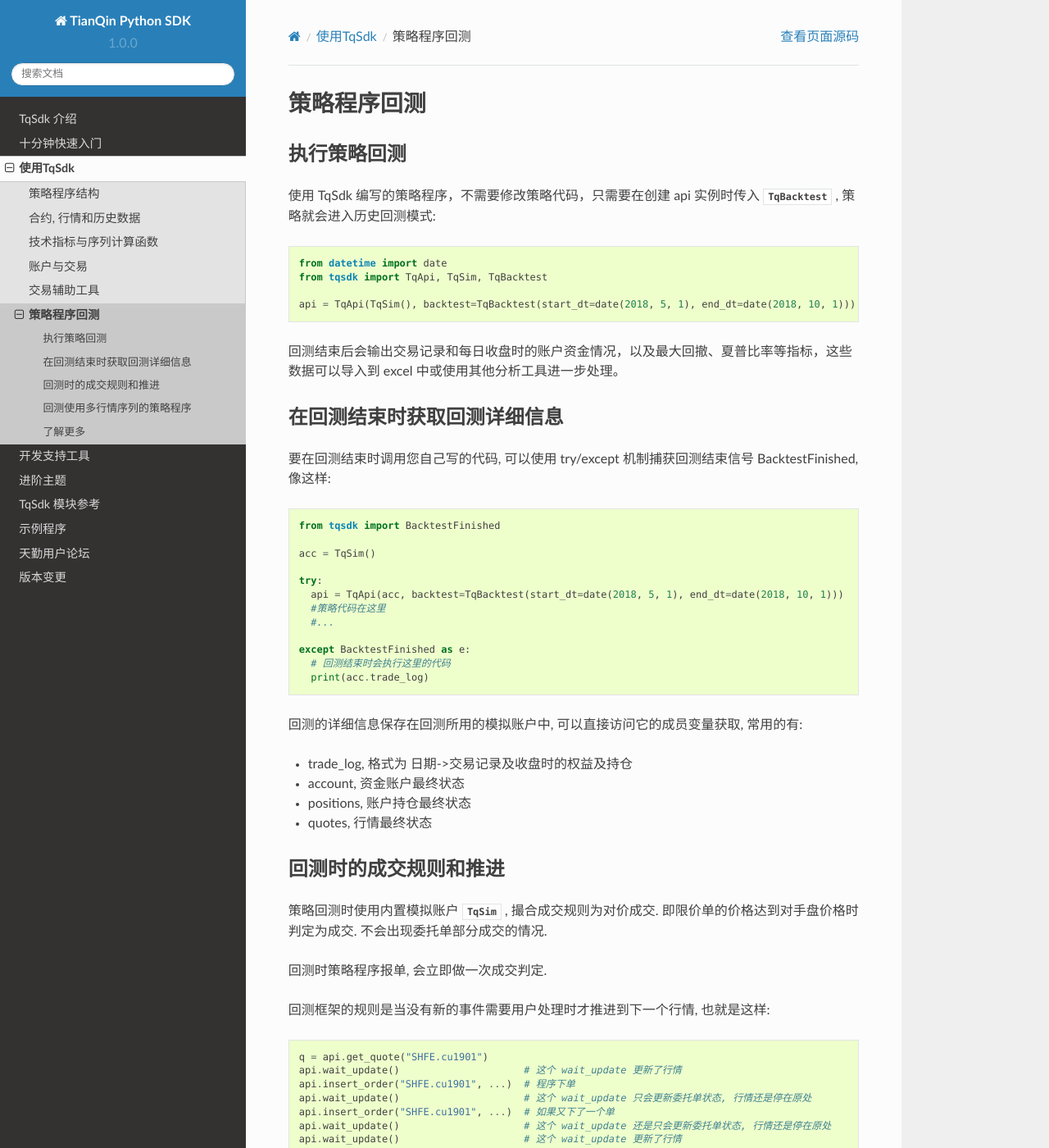
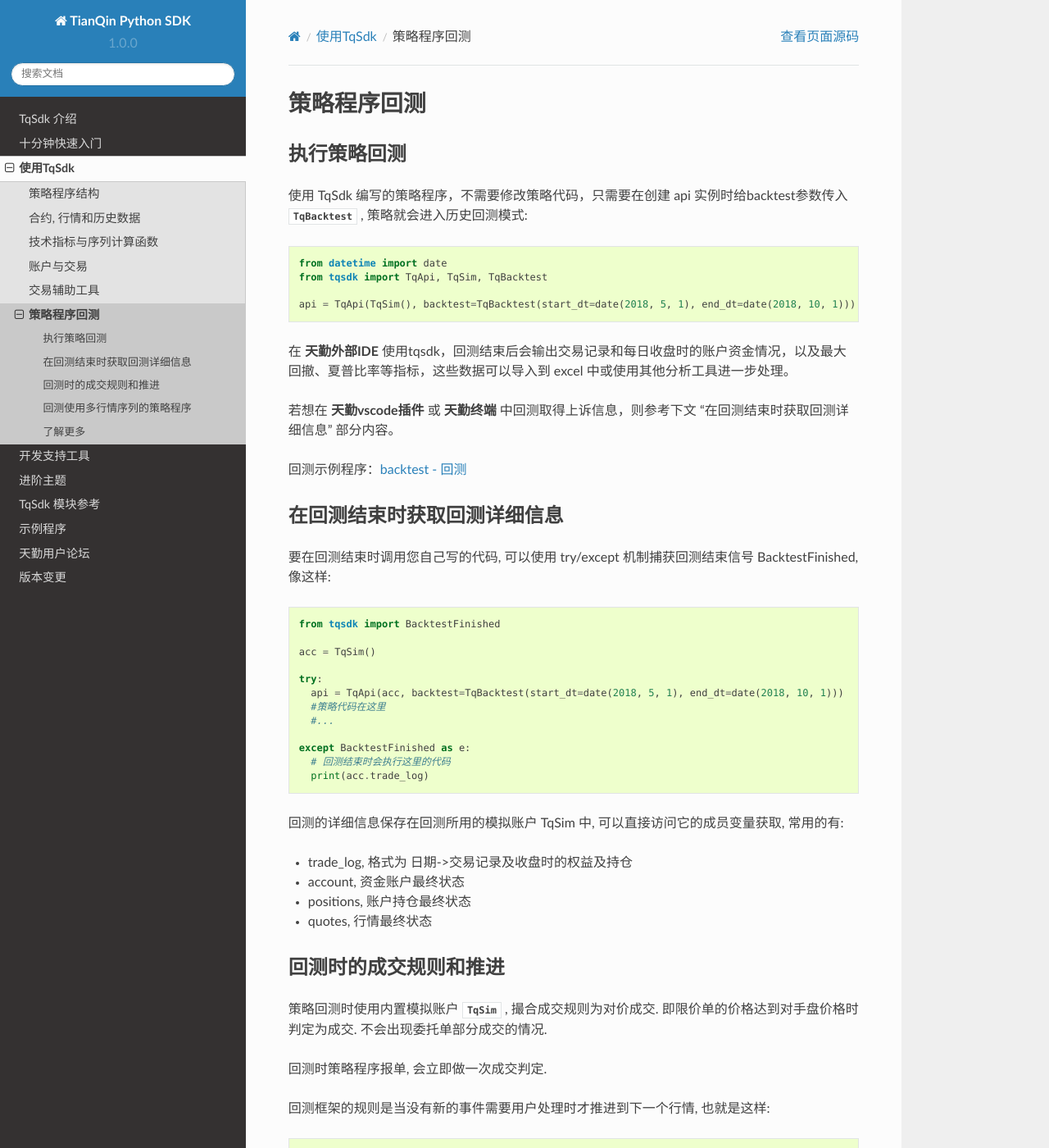
Before and after one commit to shinnytech/tqsdk-python, a Sphinx documentation site: the page built from doc/usage/backtest.rst, in a window 1280 px wide and 1400 px high. Shown: the whole window at 82% size. Built offline with Sphinx 7.4.7 and the Read the Docs theme 2.0.0, drawn with Linux system fonts in a browser that asks for light colours; comment, search, counter and statistics services are not loaded.

Commit message:
文档: 优化文档

```diff
--- a/doc/advanced/multi_strategy.rst
+++ b/doc/advanced/multi_strategy.rst
@@ -173,4 +173,4 @@
 * 用户需熟练掌握 asyncio 异步编程, 学习成本高
 
 
-example 中的 gridtrading_async.py 就是一个完全按异步框架实现的网格交易策略. 有意学习的同学可以与 gridtrading.py 对比一下
+example 中的 `gridtrading_async.py <https://github.com/shinnytech/tqsdk-python/blob/master/tqsdk/demo/example/gridtrading_async.py>`_ 就是一个完全按异步框架实现的网格交易策略. 有意学习的同学可以与 gridtrading.py 对比一下
--- a/doc/demo/index.rst
+++ b/doc/demo/index.rst
@@ -16,6 +16,7 @@
     tutorial/t70.rst
     tutorial/t71.rst
     tutorial/t80.rst
+    tutorial/backtest.rst
 
 
 交易策略
--- a/doc/usage/backtest.rst
+++ b/doc/usage/backtest.rst
@@ -5,14 +5,18 @@
 
 执行策略回测
 -------------------------------------------------
-使用 TqSdk 编写的策略程序，不需要修改策略代码，只需要在创建 api 实例时传入 :py:class:`~tqsdk.backtest.TqBacktest` , 策略就会进入历史回测模式::
+使用 TqSdk 编写的策略程序，不需要修改策略代码，只需要在创建 api 实例时给backtest参数传入 :py:class:`~tqsdk.backtest.TqBacktest` , 策略就会进入历史回测模式::
 
   from datetime import date
   from tqsdk import TqApi, TqSim, TqBacktest
 
   api = TqApi(TqSim(), backtest=TqBacktest(start_dt=date(2018, 5, 1), end_dt=date(2018, 10, 1)))
 
-回测结束后会输出交易记录和每日收盘时的账户资金情况，以及最大回撤、夏普比率等指标，这些数据可以导入到 excel 中或使用其他分析工具进一步处理。
+在 **天勤外部IDE** 使用tqsdk，回测结束后会输出交易记录和每日收盘时的账户资金情况，以及最大回撤、夏普比率等指标，这些数据可以导入到 excel 中或使用其他分析工具进一步处理。
+
+若想在 **天勤vscode插件** 或 **天勤终端** 中回测取得上诉信息，则参考下文 “在回测结束时获取回测详细信息” 部分内容。
+
+回测示例程序：:ref:`tutorial_backtest`
 
 
 在回测结束时获取回测详细信息
@@ -32,7 +36,7 @@
     # 回测结束时会执行这里的代码
     print(acc.trade_log)
 
-回测的详细信息保存在回测所用的模拟账户中, 可以直接访问它的成员变量获取, 常用的有:
+回测的详细信息保存在回测所用的模拟账户 TqSim 中, 可以直接访问它的成员变量获取, 常用的有:
 
 * trade_log, 格式为 日期->交易记录及收盘时的权益及持仓
 * account, 资金账户最终状态
--- a/doc/usage/trade.rst
+++ b/doc/usage/trade.rst
@@ -50,7 +50,7 @@
     order = api.insert_order(symbol="SHFE.rb1901", direction="BUY", offset="OPEN", limit_price=4310, volume=2)
     print(order)
 
-这个函数调用后会立即返回一个指向此委托单的引用对象, 它是一个dict, 内容如下::
+这个函数调用后会立即返回一个指向此委托单的对象引用, 使用方法与dict一致, 内容如下::
 
     {
         "order_id": "",  # "123" (委托单ID, 对于一个用户的所有委托单，这个ID都是不重复的)
```
Also changed, not shown: doc/demo/tutorial/backtest.rst (added, +7 -0 lines), 3 other files.
